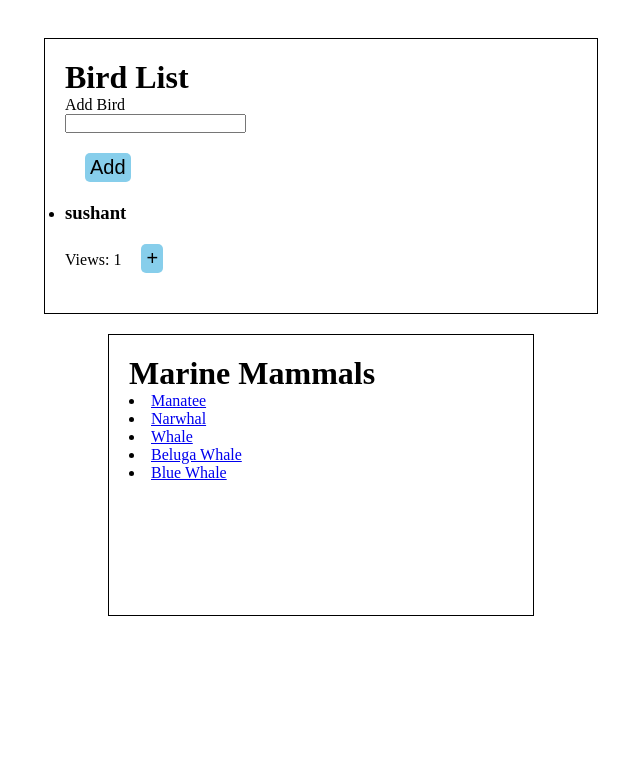
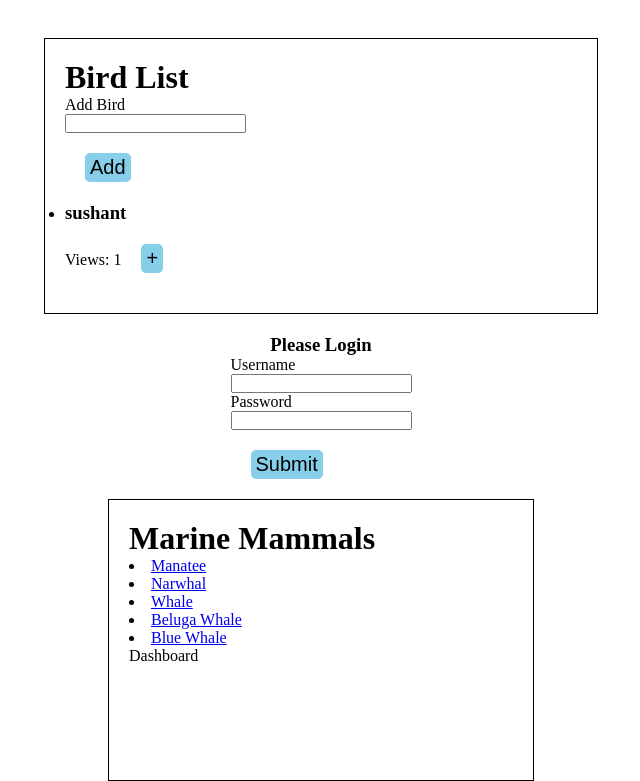
Before and after one commit to SushantChaudhary03/Learning_Reactjs, a React (Vite) app: page /dashboard in a window 1280 px wide. Shown: the part 5456-6237 px from the top of the page, without its empty margins (319-959 px from the left). Before the commit the page ends 6072 px from the top, so only its background shows below. Built offline with nearby package versions, Linux system fonts and the light colour scheme; no server answers; data requests are answered from the project's data file.

Commit message:
2025-06-26

```diff
--- a/package.json
+++ b/package.json
@@ -23,9 +23,11 @@
     "@types/react": "^19.1.2",
     "@types/react-dom": "^19.1.2",
     "@vitejs/plugin-react": "^4.4.1",
+    "cors": "^2.8.5",
     "eslint": "^9.25.0",
     "eslint-plugin-react-hooks": "^5.2.0",
     "eslint-plugin-react-refresh": "^0.4.19",
+    "express": "^5.1.0",
     "globals": "^16.0.0",
     "json-server": "^1.0.0-beta.3",
     "vite": "^6.3.5"
--- a/src/App.css
+++ b/src/App.css
@@ -269,3 +269,9 @@ button {
   padding: 20px;
   margin: 20px;
 }
+
+.login {
+ display: flex;
+ flex-direction: column;
+ align-items: center;
+}
--- a/src/App.jsx
+++ b/src/App.jsx
@@ -27,6 +27,9 @@ import DisplayBirdWatcher from './Components/BirdWatcher/DisplayBirdWatcher';
 import Manatee from './Components/React_Router/Manatee';
 import Narwhal from './Components/React_Router/Narwhal'
 import Whale from './Components/React_Router/Whale'
+import Dashboard from './Components/Login_Page/Dashboard';
+import Preferences from './Components/Login_Page/Preferences';
+import DisplayLogin from './Components/Login_Page/DisplayLogin';
 
 export const ThemeContext = React.createContext();
 export const TextContext = createContext();
@@ -152,6 +155,7 @@ function App() {
         <DisplayRiver />
         <DisplayData />
         <DisplayBirdWatcher />
+        <DisplayLogin />
         <div className='nav' style={{border: '1px solid black', width: '30vw', height: '30vh', padding: '20px'}}>
             <h1>Marine Mammals</h1>
           <li><Link to='/manatee'>Manatee</Link></li>
@@ -166,6 +170,8 @@ function App() {
               <Route path='/narwhal' element={<Narwhal />} />
               <Route exact path='/whale' element={<Whale />} />
               <Route path='/whale/:type' element={<Whale />} />
+              <Route path='/dashboard' element={<Dashboard/>} />
+              <Route path='/preferences' element={<Preferences/>} />
             </Routes>
           </div>
         </div>
--- /dev/null
+++ b/src/Components/Login_Page/Dashboard.jsx
@@ -0,0 +1,9 @@
+import React from 'react'
+
+const Dashboard = () => {
+  return (
+    <div>Dashboard</div>
+  )
+}
+
+export default Dashboard
--- /dev/null
+++ b/src/Components/Login_Page/DisplayLogin.jsx
@@ -0,0 +1,17 @@
+import React, {useState} from 'react'
+import Login from './Login'
+import useToken from './UseToken';
+
+
+const DisplayLogin = () => {
+  const {token, setToken} = useToken();
+
+    if(!token){
+        return <Login setToken={setToken} />
+    }
+  return (
+    <div>DisplayLogin</div>
+  )
+}
+
+export default DisplayLogin
--- /dev/null
+++ b/src/Components/Login_Page/Login.jsx
@@ -0,0 +1,57 @@
+import React, { useState } from 'react'
+import '../../App.css'
+import PropTypes from 'prop-types'
+
+const loginUser = (credentials)=>{
+        return fetch('http://localhost:5000/login', {
+            method: 'POST',
+            headers: {
+                'Content-Type': 'application/json'
+            },
+            body: JSON.stringify(credentials)
+        })
+        .then((data)=> data.json())
+    }
+
+
+const Login = ({setToken}) => {
+    const [username, setUsername] = useState('');
+    const [password, setPassword] = useState('')
+    // console.log(`username: ${username} password: ${password}`)
+
+    const handleSubmit = async (event)=>{
+        event.preventDefault();
+        const token = await loginUser({
+            username,
+            password
+        })
+        setToken(token)
+        setUsername('')
+        setPassword('')
+    }
+
+    return (
+        <div className='login'>
+            <h3>Please Login</h3>
+            <form onSubmit={handleSubmit}>
+                <label>
+                    <p>Username</p>
+                    <input type="text" onChange={e => setUsername(e.target.value)} />
+                </label>
+                <label>
+                    <p>Password</p>
+                    <input type="password" onChange={e => setPassword(e.target.value)} />
+                </label>
+                <div>
+                    <button type="submit">Submit</button>
+                </div>
+            </form>
+        </div>
+    )
+}
+
+export default Login
+
+Login.propTypes = {
+    setToken: PropTypes.func.isRequired
+}
--- /dev/null
+++ b/src/Components/Login_Page/Preferences.jsx
@@ -0,0 +1,9 @@
+import React from 'react'
+
+const Preferences = () => {
+  return (
+    <div>Preferences</div>
+  )
+}
+
+export default Preferences
--- /dev/null
+++ b/src/Components/Login_Page/UseToken.jsx
@@ -0,0 +1,19 @@
+import {useState} from 'react'
+
+export default function useToken(){
+const  getToken = ()=>{
+  const tokenString = sessionStorage.getItem('token')
+  const userToken = JSON.parse(tokenString);
+  return userToken?.token
+}
+
+const [token, setToken] = useState(getToken())
+const  saveToken = (userToken)=>{
+  sessionStorage.setItem('token', JSON.stringify(userToken))
+  setToken(userToken.token)
+}
+return {
+    setToken: saveToken,
+    token
+}
+}
```
Also changed, not shown: src/server.js (added, +14 -0 lines), 6 other files (tests, documents, lock files or other folders).
